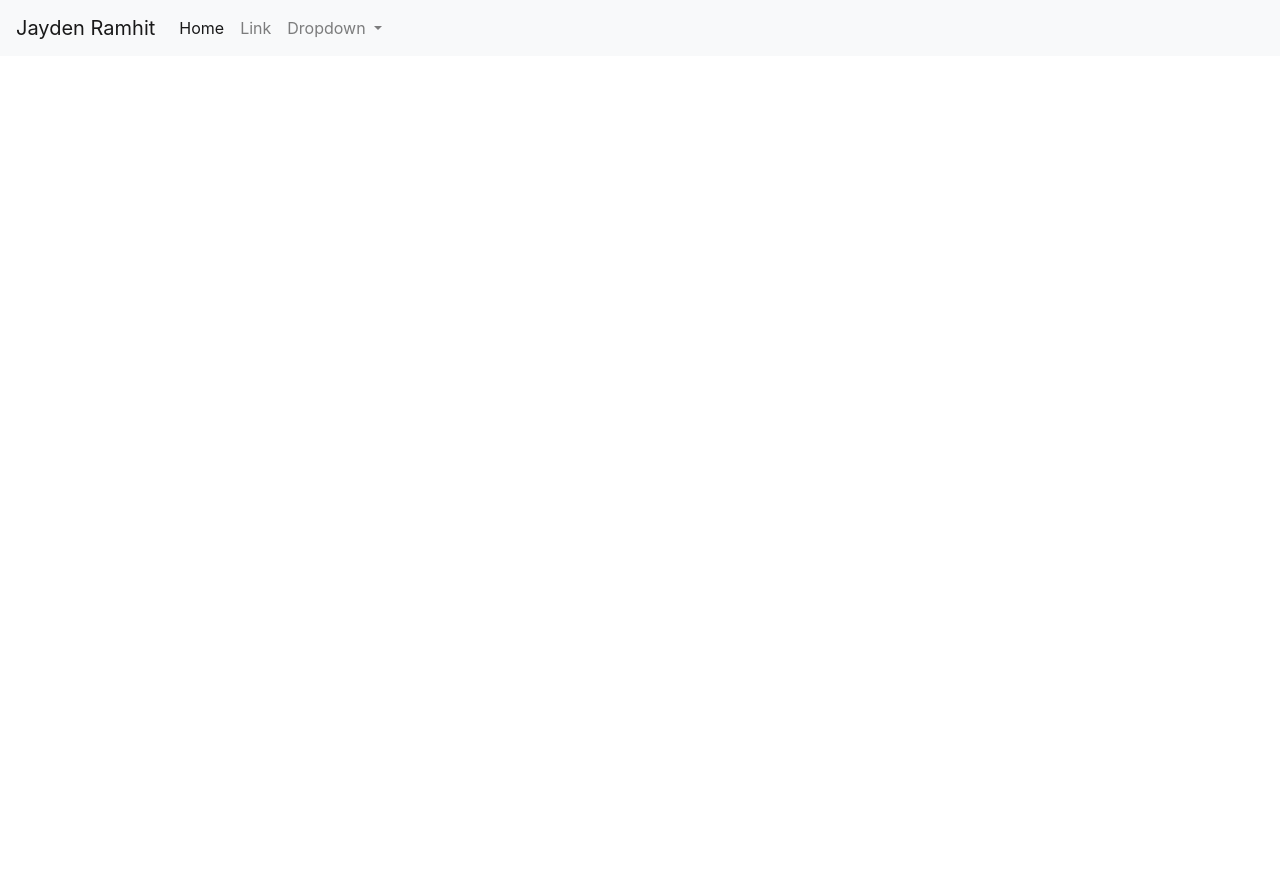
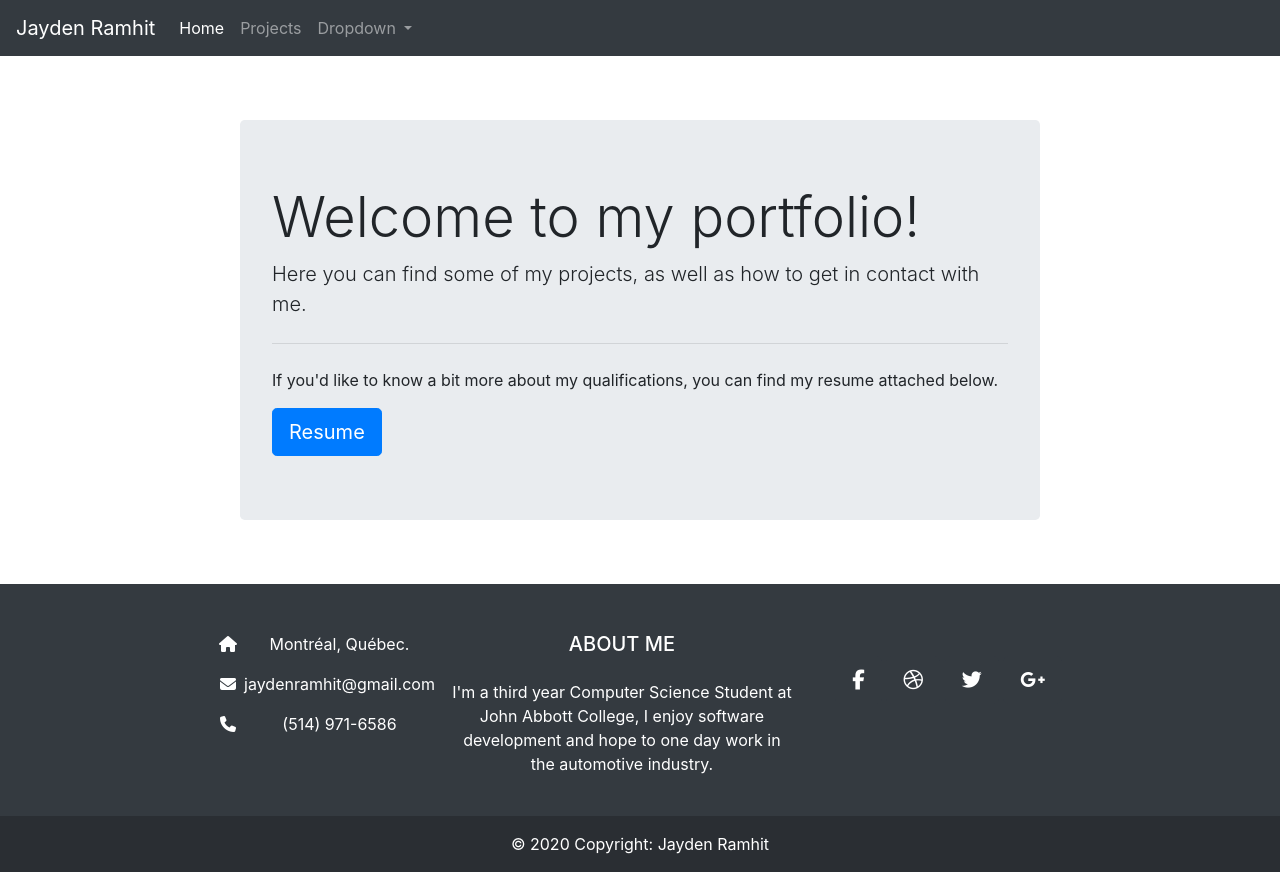
Before and after one commit to jaydenramhit/jaydenramhit.github.io, a plain HTML site: page index.html in a window 1280 px wide. Before the commit the page ends 800 px from the top, so only its background shows below. Drawn offline with nearby package versions, Linux system fonts and the light colour scheme.

Commit message:
Began designing site layout

```diff
--- a/index.html
+++ b/index.html
@@ -6,13 +6,15 @@
   <meta http-equiv="X-UA-Compatible" content="IE=edge">
   <link rel="stylesheet" href="https://cdn.jsdelivr.net/npm/bootstrap@4.3.1/dist/css/bootstrap.min.css"
     integrity="sha384-ggOyR0iXCbMQv3Xipma34MD+dH/1fQ784/j6cY/iJTQUOhcWr7x9JvoRxT2MZw1T" crossorigin="anonymous">
+  <script src="https://kit.fontawesome.com/5ec4dc3dae.js" crossorigin="anonymous"></script>
   <link rel="stylesheet" href="style.css">
   <title>Document</title>
 </head>
 <header>
-    <nav class="navbar navbar-expand-lg navbar-light bg-light">
+  <nav class="navbar navbar-expand-lg navbar-dark bg-dark">
     <a class="navbar-brand" href="#">Jayden Ramhit</a>
-        <button class="navbar-toggler" type="button" data-toggle="collapse" data-target="#navbarSupportedContent" aria-controls="navbarSupportedContent" aria-expanded="false" aria-label="Toggle navigation">
+    <button class="navbar-toggler" type="button" data-toggle="collapse" data-target="#navbarSupportedContent"
+      aria-controls="navbarSupportedContent" aria-expanded="false" aria-label="Toggle navigation">
       <span class="navbar-toggler-icon"></span>
     </button>
 
@@ -22,10 +24,11 @@
           <a class="nav-link" href="#">Home <span class="sr-only">(current)</span></a>
         </li>
         <li class="nav-item">
-              <a class="nav-link" href="#">Link</a>
+          <a class="nav-link" href="#">Projects</a>
         </li>
         <li class="nav-item dropdown">
-              <a class="nav-link dropdown-toggle" href="#" id="navbarDropdown" role="button" data-toggle="dropdown" aria-haspopup="true" aria-expanded="false">
+          <a class="nav-link dropdown-toggle" href="#" id="navbarDropdown" role="button" data-toggle="dropdown"
+            aria-haspopup="true" aria-expanded="false">
             Dropdown
           </a>
           <div class="dropdown-menu" aria-labelledby="navbarDropdown">
@@ -41,6 +44,14 @@
 </header>
 
 <body>
+  <div class="jumbotron" id="jumbotron-override">
+    <h1 class="display-4">Welcome to my portfolio!</h1>
+    <p class="lead">Here you can find some of my projects, as well as how to get in contact with me.</p>
+    <hr class="my-4">
+    <p>If you'd like to know a bit more about my qualifications, you can find my resume attached below.</p>
+    <a class="btn btn-primary btn-lg" href="Resume.pdf" role="button" target="_blank">Resume</a>
+  </div>
+
   <script src="https://code.jquery.com/jquery-3.3.1.slim.min.js"
     integrity="sha384-q8i/X+965DzO0rT7abK41JStQIAqVgRVzpbzo5smXKp4YfRvH+8abtTE1Pi6jizo"
     crossorigin="anonymous"></script>
@@ -52,4 +63,58 @@
     crossorigin="anonymous"></script>
 </body>
 
+<footer class="text-white text-center text-lg-start bg-dark">
+  <!-- Grid container -->
+  <div class="container p-4">
+    <!--Grid row-->
+    <div class="row mt-4" id="footer-content">
+      <div>
+        <ul class="fa-ul" style="margin-left: 1.65em;">
+          <li class="mb-3">
+            <span class="fa-li"><i class="fas fa-home"></i></span><span class="ms-2">Montréal, Québec.</span>
+          </li>
+          <li class="mb-3">
+            <span class="fa-li"><i class="fas fa-envelope"></i></span><span class="ms-2">jaydenramhit@gmail.com</span>
+          </li>
+          <li class="mb-3">
+            <span class="fa-li"><i class="fas fa-phone"></i></span><span class="ms-2">(514) 971-6586</span>
+          </li>
+        </ul>
+      </div>
+
+      <!--Grid column-->
+      <div class="col-lg-4 col-md-12 mb-4 mb-md-0">
+        <h5 class="text-uppercase mb-4">About me</h5>
+        <p>
+          I'm a third year Computer Science Student at John Abbott College, I
+          enjoy software development and hope to one day work in the automotive industry.
+        </p>
+      </div>
+      <!--Grid column-->
+
+      <div class="mt-4" style="margin-left: 1.65em;">
+        <!-- Facebook -->
+        <a type="button" class="btn btn-floating btn-dark btn-lg"><i class="fab fa-facebook-f"></i></a>
+        <!-- Dribbble -->
+        <a type="button" class="btn btn-floating btn-dark btn-lg"><i class="fab fa-dribbble"></i></a>
+        <!-- Twitter -->
+        <a type="button" class="btn btn-floating btn-dark btn-lg"><i class="fab fa-twitter"></i></a>
+        <!-- Google + -->
+        <a type="button" class="btn btn-floating btn-dark btn-lg"><i class="fab fa-google-plus-g"></i></a>
+        <!-- Linkedin -->
+      </div>
+
+    </div>
+
+  </div>
+  <!--Grid row-->
+
+  <!-- Copyright -->
+  <div class="text-center p-3" style="background-color: rgba(0, 0, 0, 0.2);">
+    © 2020 Copyright:
+    <a class="text-white" href="https://github.com/jaydenramhit" target="_blank">Jayden Ramhit</a>
+  </div>
+  <!-- Copyright -->
+</footer>
+
 </html>
--- a/style.css
+++ b/style.css
@@ -0,0 +1,12 @@
+#footer-content{
+    justify-content: center;
+    width: 100;
+}
+
+#jumbotron-override{
+    max-width: 800px;
+    margin-top: 4em;
+    margin-bottom: 4em;
+    margin-right: auto;
+    margin-left: auto;
+}
```
Also changed, not shown: 1 other file. Lines whose indentation alone changed are shown as unchanged.
